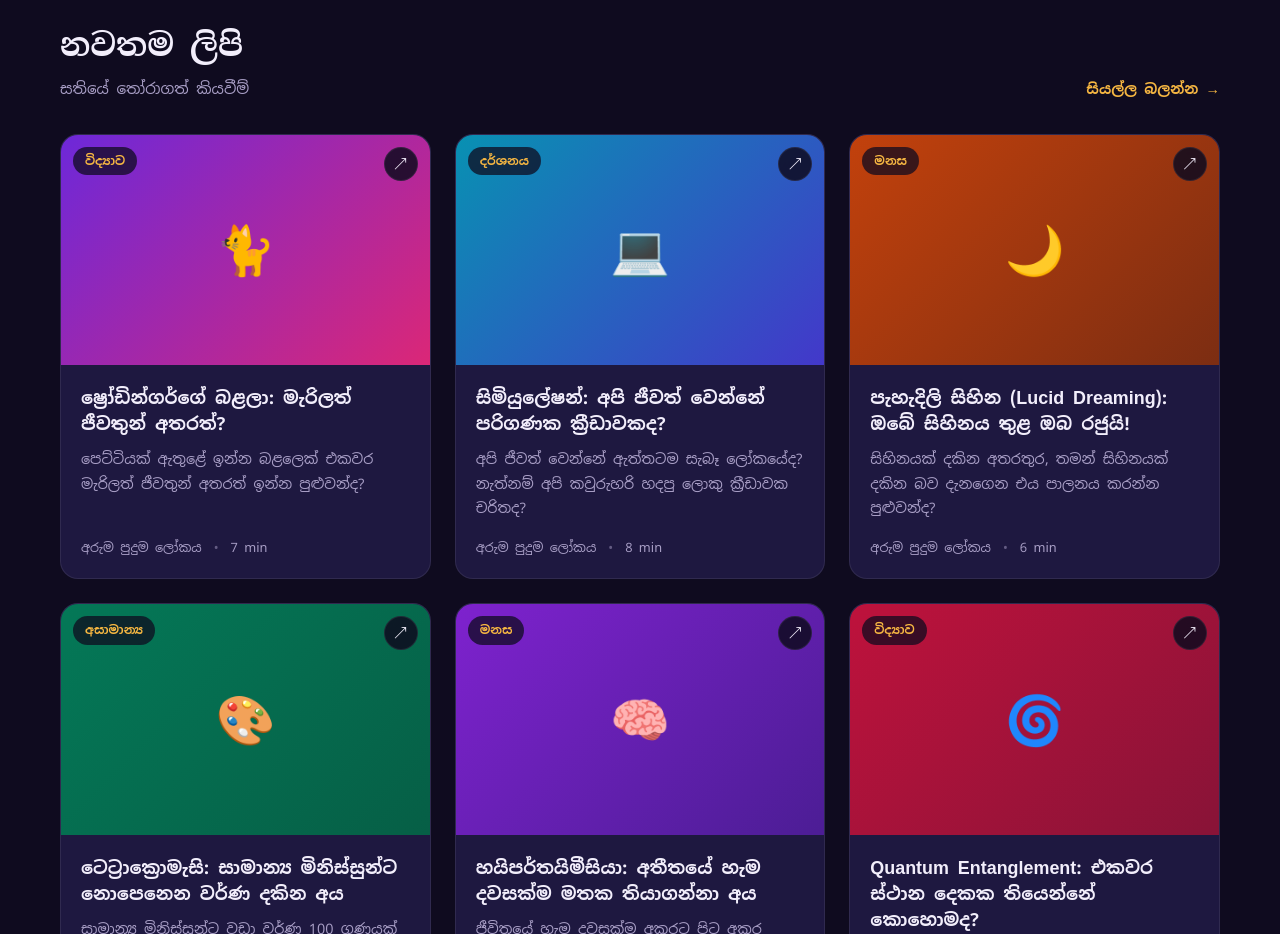
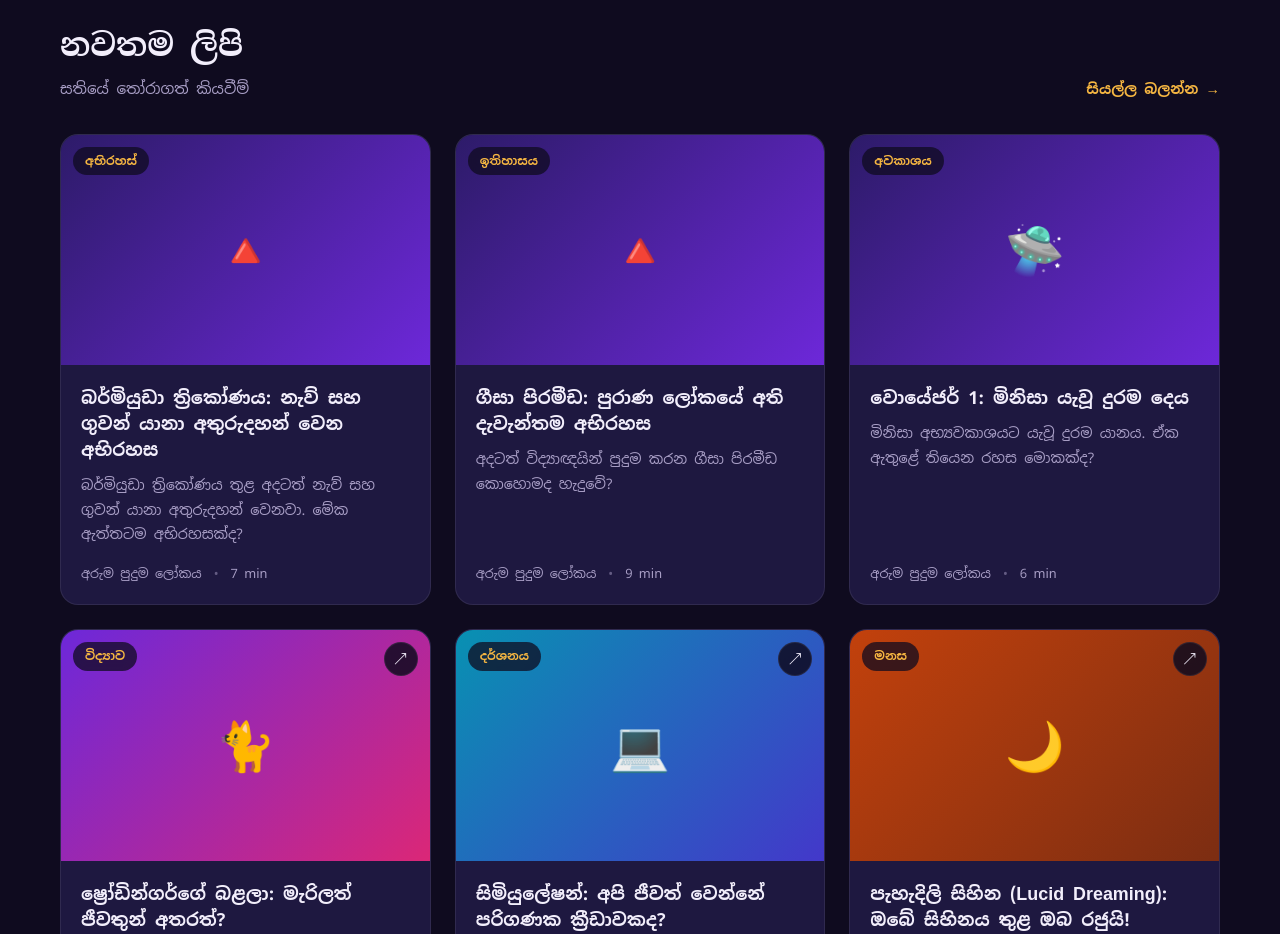
Before and after one commit to gihanharshanath-ux/aruma-puduma-lokaya, a plain HTML site: page index.html in a window 1280 px wide. Shown: the part 860-1794 px from the top of the page. Drawn offline with Linux system fonts and the light colour scheme.

Commit message:
Update index.html

```diff
--- a/index.html
+++ b/index.html
@@ -353,7 +353,35 @@ img{max-width:100%;display:block}
     <a href="all-articles.html" class="view-all">සියල්ල බලන්න →</a>
   </div>
   <div class="grid grid-3">
+    <!-- බර්මියුඩා ත්‍රිකෝණය -->
+    <article class="card">
+      <div class="card-thumb c10"><span class="card-tag">අභිරහස්</span>🔺</div>
+      <div class="card-body">
+        <h3><a href="bermuda.html">බර්මියුඩා ත්‍රිකෝණය: නැව් සහ ගුවන් යානා අතුරුදහන් වෙන අභිරහස</a></h3>
+        <p class="card-excerpt">බර්මියුඩා ත්‍රිකෝණය තුළ අදටත් නැව් සහ ගුවන් යානා අතුරුදහන් වෙනවා. මේක ඇත්තටම අභිරහසක්ද?</p>
+        <div class="card-meta"><span>අරුම පුදුම ලෝකය</span><span class="dot">•</span><span>7 min</span></div>
+      </div>
+    </article>
 
+    <!-- ගීසා පිරමීඩ -->
+    <article class="card">
+      <div class="card-thumb c11"><span class="card-tag">ඉතිහාසය</span>🔺</div>
+      <div class="card-body">
+        <h3><a href="pyramids.html">ගීසා පිරමීඩ: පුරාණ ලෝකයේ අති දැවැන්තම අභිරහස</a></h3>
+        <p class="card-excerpt">අදටත් විද්‍යාඥයින් පුදුම කරන ගීසා පිරමීඩ කොහොමද හැදුවේ?</p>
+        <div class="card-meta"><span>අරුම පුදුම ලෝකය</span><span class="dot">•</span><span>9 min</span></div>
+      </div>
+    </article>
+
+    <!-- වොයේජර් 1 -->
+    <article class="card">
+      <div class="card-thumb c12"><span class="card-tag">අවකාශය</span>🛸</div>
+      <div class="card-body">
+        <h3><a href="voyager.html">වොයේජර් 1: මිනිසා යැවූ දුරම දෙය</a></h3>
+        <p class="card-excerpt">මිනිසා අභ්‍යවකාශයට යැවූ දුරම යානය. ඒක ඇතුළේ තියෙන රහස මොකක්ද?</p>
+        <div class="card-meta"><span>අරුම පුදුම ලෝකය</span><span class="dot">•</span><span>6 min</span></div>
+      </div>
+    </article>
     <!-- ලිපිය 1 -->
     <article class="card">
       <div class="card-thumb c1">
```
